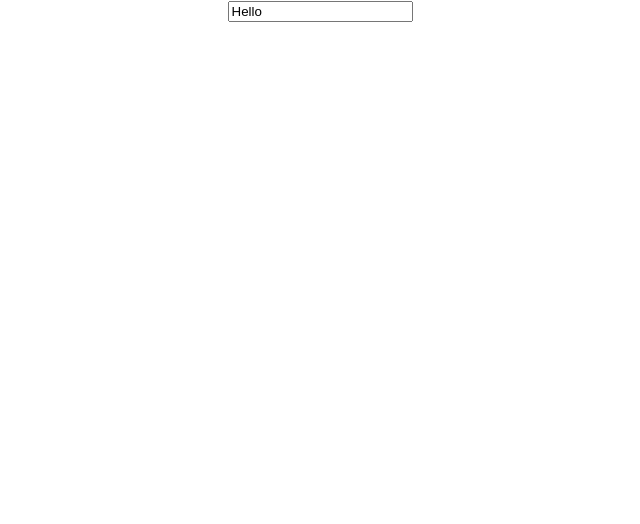
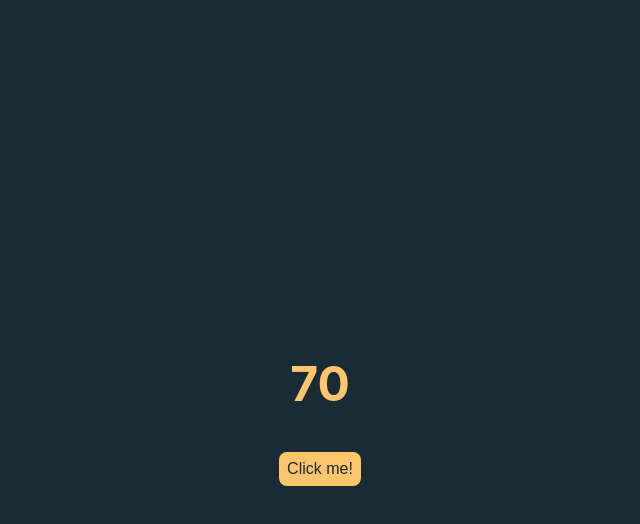
Before and after one commit to ccfp/lenses-and-hooks, a React (Create React App) app in the folder redux-example/: page / in a window 1280 px wide. Shown: the top 524 px of the page, without its empty margins (320-960 px from the left). Built offline with nearby package versions, Linux system fonts and the light colour scheme.

Commit message:
Simple Redux example with single reducer

```diff
--- a/redux-example/src/App.css
+++ b/redux-example/src/App.css
@@ -1,32 +1,31 @@
-.App {
-  text-align: center;
+main {
+  font-size: 2rem;
+  height: 100vh;
+  width: 100%;
+  display: flex;
+  flex-direction: column;
+  /* Centers vertically */
+  align-items: center;
+  /* Centers horizontally */
+  justify-content: center;
+  color: var(--yellow);
 }
 
-.App-logo {
-  animation: App-logo-spin infinite 20s linear;
-  height: 40vmin;
+button {
+  font-size: 1rem;
+  background-color: var(--yellow);
+  color: var(--dark);
+  padding: 0.5rem;
+  border: none;
+  border-radius: 0.5rem;
+  outline: none;
 }
 
-.App-header {
-  background-color: #282c34;
-  min-height: 100vh;
-  display: flex;
-  flex-direction: column;
-  align-items: center;
-  justify-content: center;
-  font-size: calc(10px + 2vmin);
-  color: white;
+input {
+  font-size: 1rem;
+  background-color: var(--yellow);
+  color: var(--dark);
+  padding: 0.5rem;
+  border: none;
+  outline: none;
 }
-
-.App-link {
-  color: #61dafb;
-}
-
-@keyframes App-logo-spin {
-  from {
-    transform: rotate(0deg);
-  }
-  to {
-    transform: rotate(360deg);
-  }
-}
--- a/redux-example/src/App.js
+++ b/redux-example/src/App.js
@@ -1,14 +1,26 @@
 import React, { Component, useState } from "react"
+import { connect } from "react-redux"
+
+import { toFahrenheit, toCelsius } from "./lib"
+
 import "./App.css"
 
-const App = () => {
+const App = ({ temperature, onClick }) => {
   return (
-    <div className="App" name="App">
-      <label htmlFor="name">
-        <input type="text" id="name" value="Hello" />
-      </label>
-    </div>
+    <main>
+      <h2>{temperature}</h2>
+      <button onClick={onClick}>Click me!</button>
+    </main>
   )
 }
 
-export default App
+const mapStateToProps = state => ({ temperature: state.child.fahrenheit })
+
+const mapDispatchToProps = dispatch => ({
+  onClick: () => dispatch({ type: "INCREMENT" })
+})
+
+export default connect(
+  mapStateToProps,
+  mapDispatchToProps
+)(App)
--- a/redux-example/src/index.css
+++ b/redux-example/src/index.css
@@ -1,14 +1,13 @@
+:root {
+  --dark: rgba(25, 43, 52);
+  --yellow: rgba(253, 198, 108);
+}
+
 body {
   margin: 0;
   padding: 0;
-  font-family: -apple-system, BlinkMacSystemFont, "Segoe UI", "Roboto", "Oxygen",
-    "Ubuntu", "Cantarell", "Fira Sans", "Droid Sans", "Helvetica Neue",
-    sans-serif;
+  font-family: -apple-system, BlinkMacSystemFont, "Segoe UI", "Roboto", "Oxygen", "Ubuntu", "Cantarell", "Fira Sans", "Droid Sans", "Helvetica Neue", sans-serif;
   -webkit-font-smoothing: antialiased;
   -moz-osx-font-smoothing: grayscale;
+  background: var(--dark);
 }
-
-code {
-  font-family: source-code-pro, Menlo, Monaco, Consolas, "Courier New",
-    monospace;
-}
--- a/redux-example/src/index.js
+++ b/redux-example/src/index.js
@@ -1,12 +1,30 @@
-import React from 'react';
-import ReactDOM from 'react-dom';
-import './index.css';
-import App from './App';
-import * as serviceWorker from './serviceWorker';
+import React from "react"
+import ReactDOM from "react-dom"
+import { createStore } from "redux"
+import { Provider } from "react-redux"
 
-ReactDOM.render(<App />, document.getElementById('root'));
+import "./index.css"
+import App from "./App"
 
-// If you want your app to work offline and load faster, you can change
-// unregister() to register() below. Note this comes with some pitfalls.
-// Learn more about service workers: http://bit.ly/CRA-PWA
-serviceWorker.unregister();
+const store = createStore(
+  (state, action) =>
+    action.type === "INCREMENT"
+      ? {
+          ...state,
+          child: {
+            ...state.child,
+            fahrenheit: state.child.fahrenheit + 5
+          }
+        }
+      : state,
+  {
+    child: { fahrenheit: 70 }
+  }
+)
+
+ReactDOM.render(
+  <Provider store={store}>
+    <App />
+  </Provider>,
+  document.getElementById("root")
+)
--- /dev/null
+++ b/redux-example/src/lib/index.js
@@ -0,0 +1,3 @@
+export const toCelsius = x => ((x - 32) * 5) / 9
+
+export const toFahrenheit = x => (x * 9) / 5 + 32
```
Also changed, not shown: 1 other file (tests, documents, lock files or other folders).
